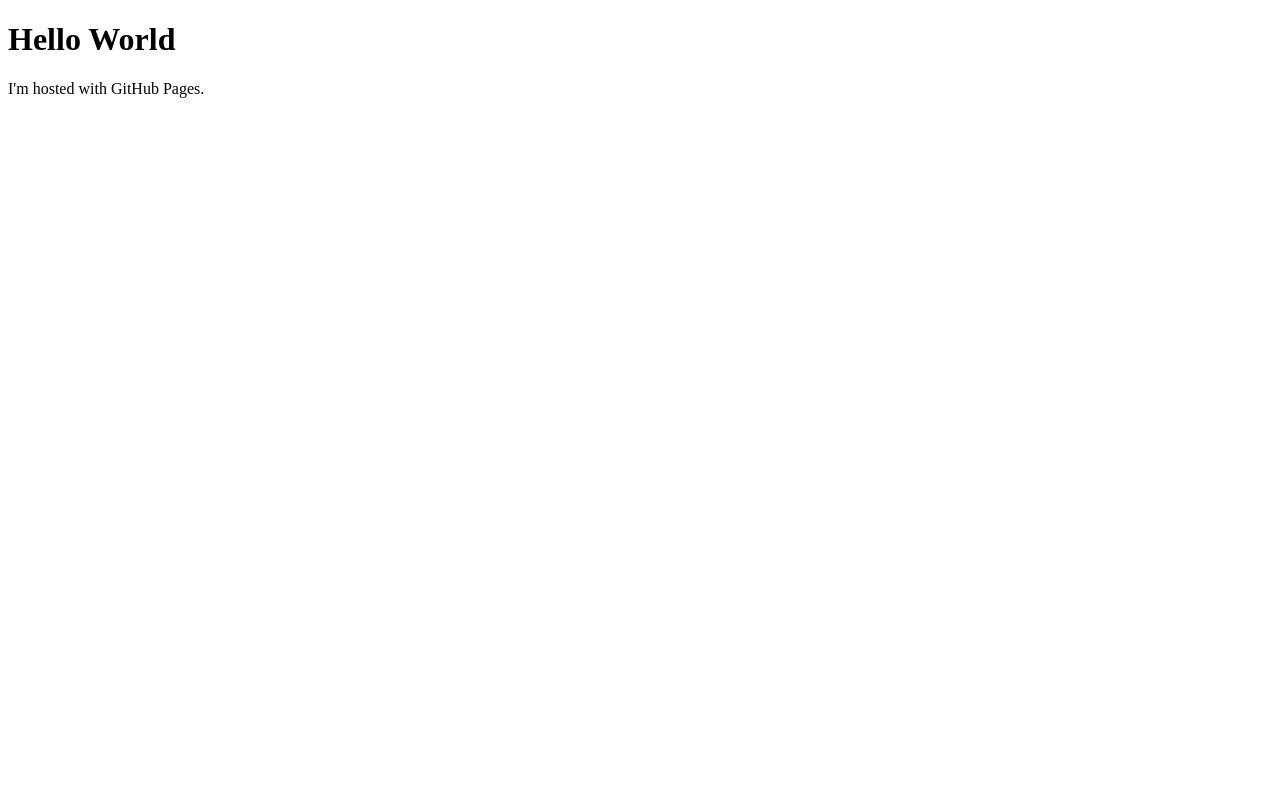
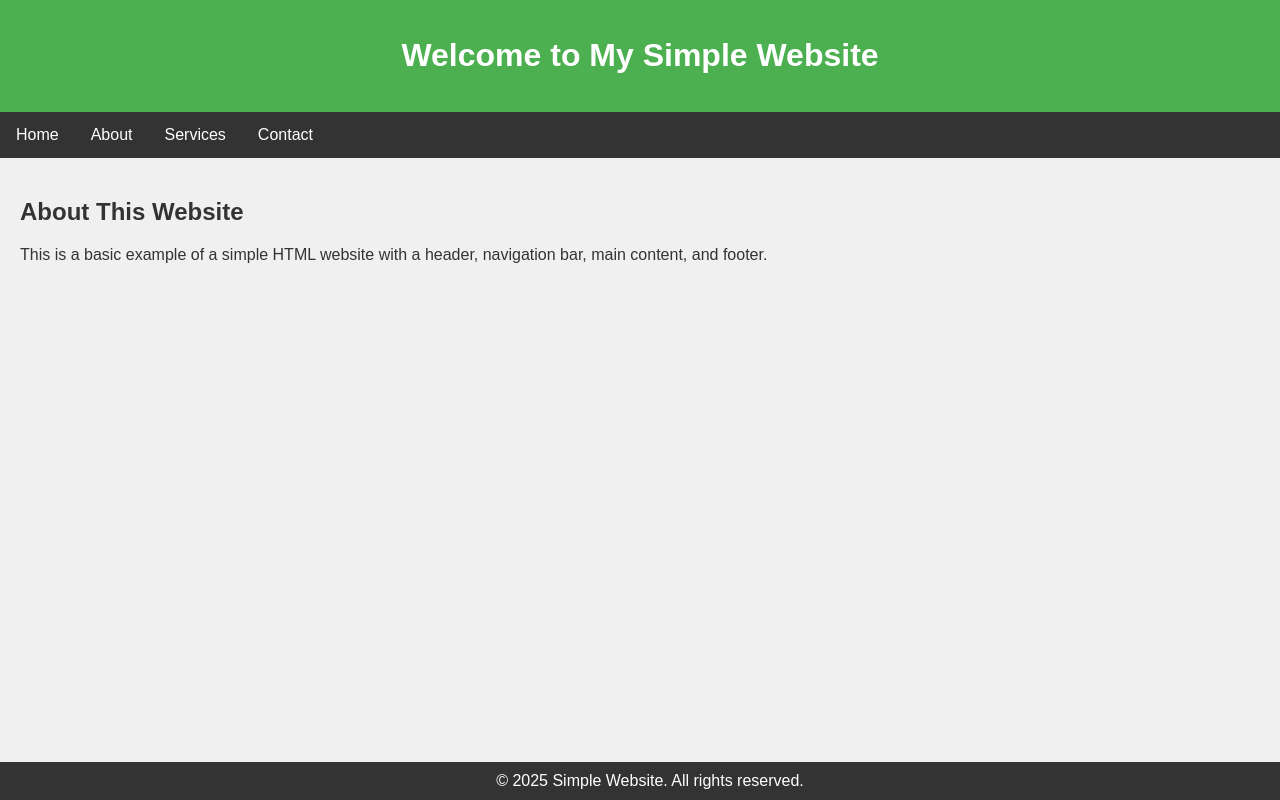
Before and after one commit to ironstone55/Dogs, a plain HTML site: page index.html in a window 1280 px wide. Drawn offline with Linux system fonts and the light colour scheme.

Commit message:
added new file

```diff
--- a/index.html
+++ b/index.html
@@ -1,7 +1,69 @@
 <!DOCTYPE html>
-<html>
+<html lang="en">
+<head>
+    <meta charset="UTF-8">
+    <meta name="viewport" content="width=device-width, initial-scale=1.0">
+    <title>Simple HTML Website</title>
+    <style>
+        body {
+            font-family: Arial, sans-serif;
+            margin: 0;
+            padding: 0;
+            background-color: #f0f0f0;
+            color: #333;
+        }
+        header {
+            background-color: #4CAF50;
+            color: white;
+            padding: 1em;
+            text-align: center;
+        }
+        nav {
+            background-color: #333;
+            overflow: hidden;
+        }
+        nav a {
+            float: left;
+            display: block;
+            color: white;
+            text-align: center;
+            padding: 14px 16px;
+            text-decoration: none;
+        }
+        nav a:hover {
+            background-color: #ddd;
+            color: black;
+        }
+        main {
+            padding: 20px;
+        }
+        footer {
+            background-color: #333;
+            color: white;
+            text-align: center;
+            padding: 10px;
+            position: fixed;
+            bottom: 0;
+            width: 100%;
+        }
+    </style>
+</head>
 <body>
-<h1>Hello World</h1>
-<p>I'm hosted with GitHub Pages.</p>
+    <header>
+        <h1>Welcome to My Simple Website</h1>
+    </header>
+    <nav>
+        <a href="#">Home</a>
+        <a href="#">About</a>
+        <a href="#">Services</a>
+        <a href="#">Contact</a>
+    </nav>
+    <main>
+        <h2>About This Website</h2>
+        <p>This is a basic example of a simple HTML website with a header, navigation bar, main content, and footer.</p>
+    </main>
+    <footer>
+        &copy; 2025 Simple Website. All rights reserved.
+    </footer>
 </body>
 </html>
```
